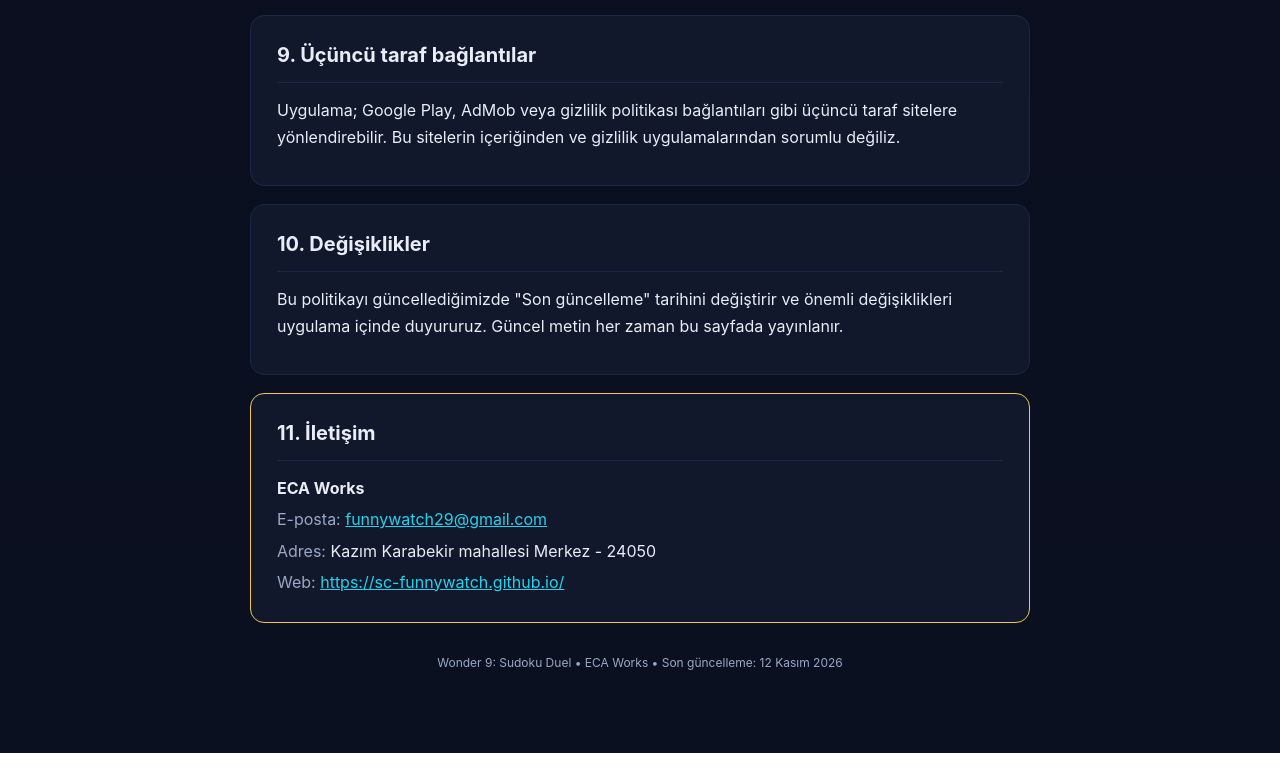
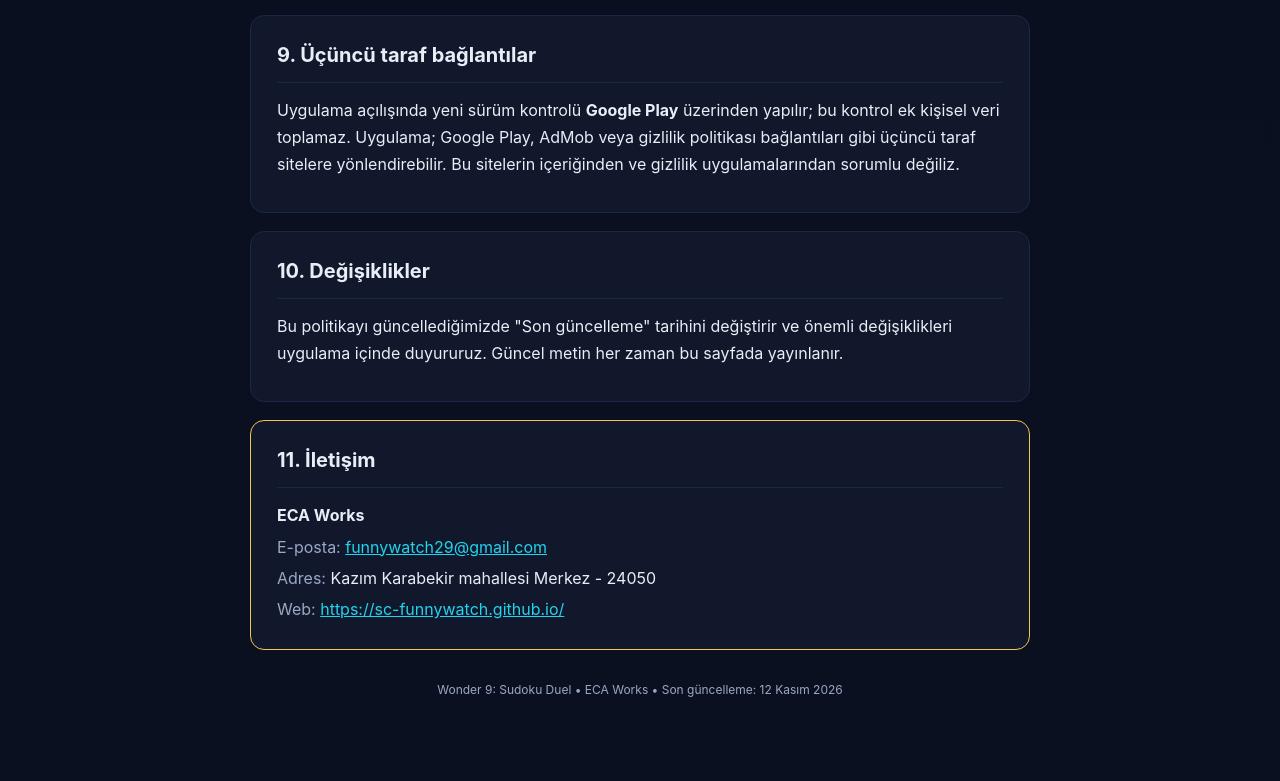
Before and after one commit to Sc-Funnywatch/Sc-Funnywatch.github.io, a plain HTML site: page privacy-policy.html in a window 1280 px wide. Shown: the part 4609-5390 px from the top of the page. Before the commit the page ends 5362 px from the top, so only its background shows below. Drawn offline with Linux system fonts and the light colour scheme.

Commit message:
Add files via upload

```diff
--- a/privacy-policy.html
+++ b/privacy-policy.html
@@ -373,8 +373,10 @@
         <section>
             <h2>9. Üçüncü taraf bağlantılar</h2>
             <p>
-                Uygulama; Google Play, AdMob veya gizlilik politikası bağlantıları gibi üçüncü taraf sitelere
-                yönlendirebilir. Bu sitelerin içeriğinden ve gizlilik uygulamalarından sorumlu değiliz.
+                Uygulama açılışında yeni sürüm kontrolü <strong>Google Play</strong> üzerinden yapılır;
+                bu kontrol ek kişisel veri toplamaz. Uygulama; Google Play, AdMob veya gizlilik politikası
+                bağlantıları gibi üçüncü taraf sitelere yönlendirebilir. Bu sitelerin içeriğinden ve
+                gizlilik uygulamalarından sorumlu değiliz.
             </p>
         </section>
 
```
